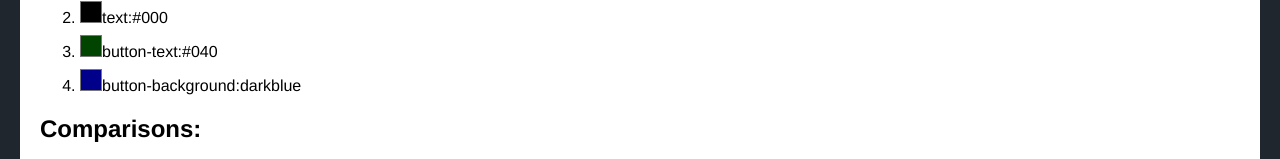
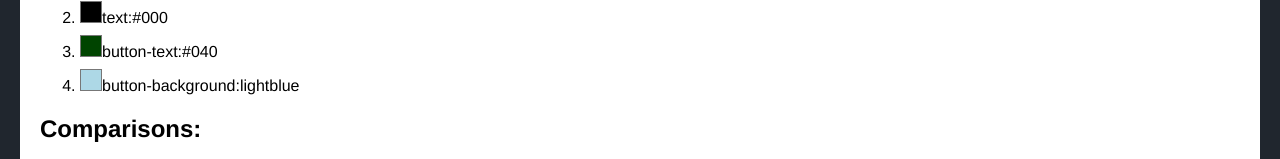
Before and after one commit to abeardsley-vertex/color-checker, a React (Create React App) app: page / in a window 1280 px wide. Shown: the part 137-296 px from the top of the page. Built offline with nearby package versions, Linux system fonts and the light colour scheme.

Commit message:
update readme

```diff
--- a/src/App.js
+++ b/src/App.js
@@ -8,7 +8,7 @@ function App() {
     { name: 'background', value: '#fff' },
     { name: 'text', value: '#000' },
     { name: 'button-text', value: '#040' },
-    { name: 'button-background', value: 'darkblue' }
+    { name: 'button-background', value: 'lightblue' }
   ];
 
   let comparisons = [
```
Also changed, not shown: 1 other file (tests, documents, lock files or other folders).
